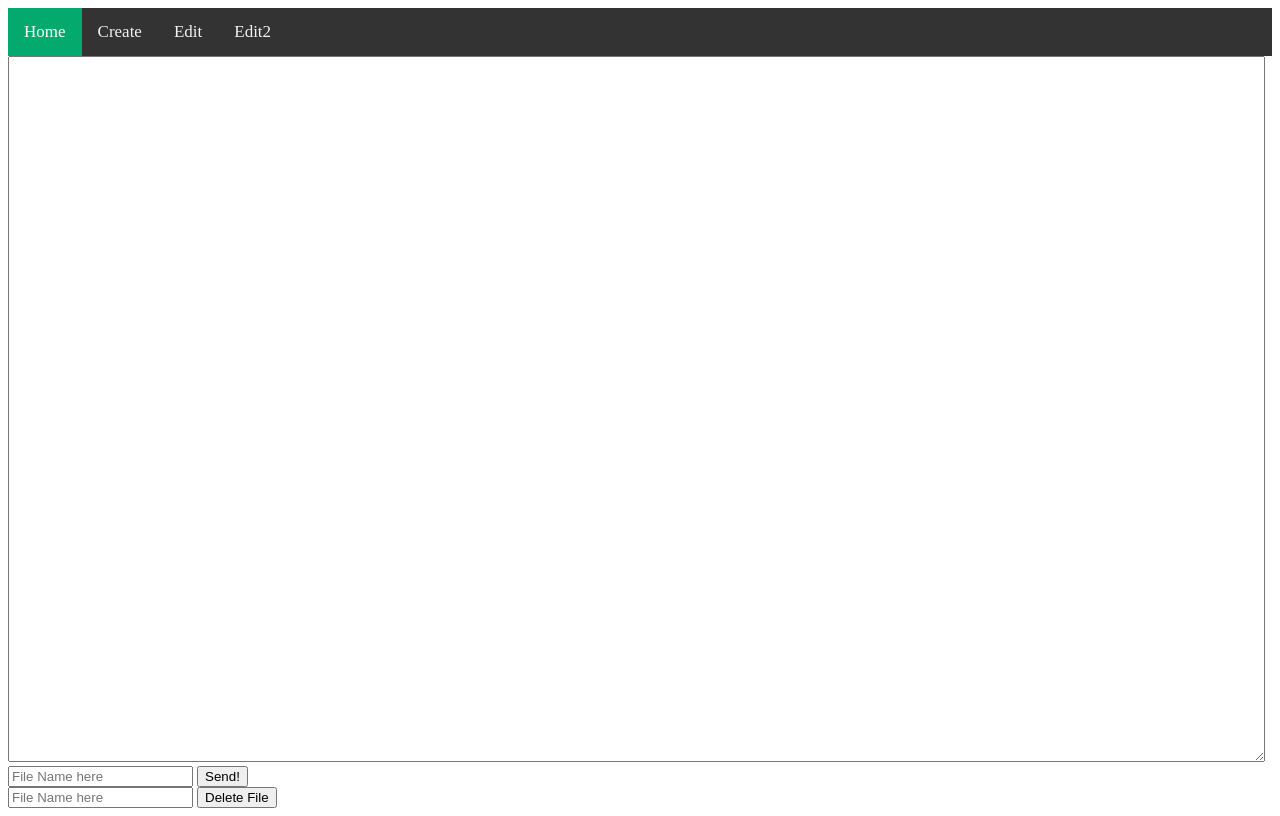
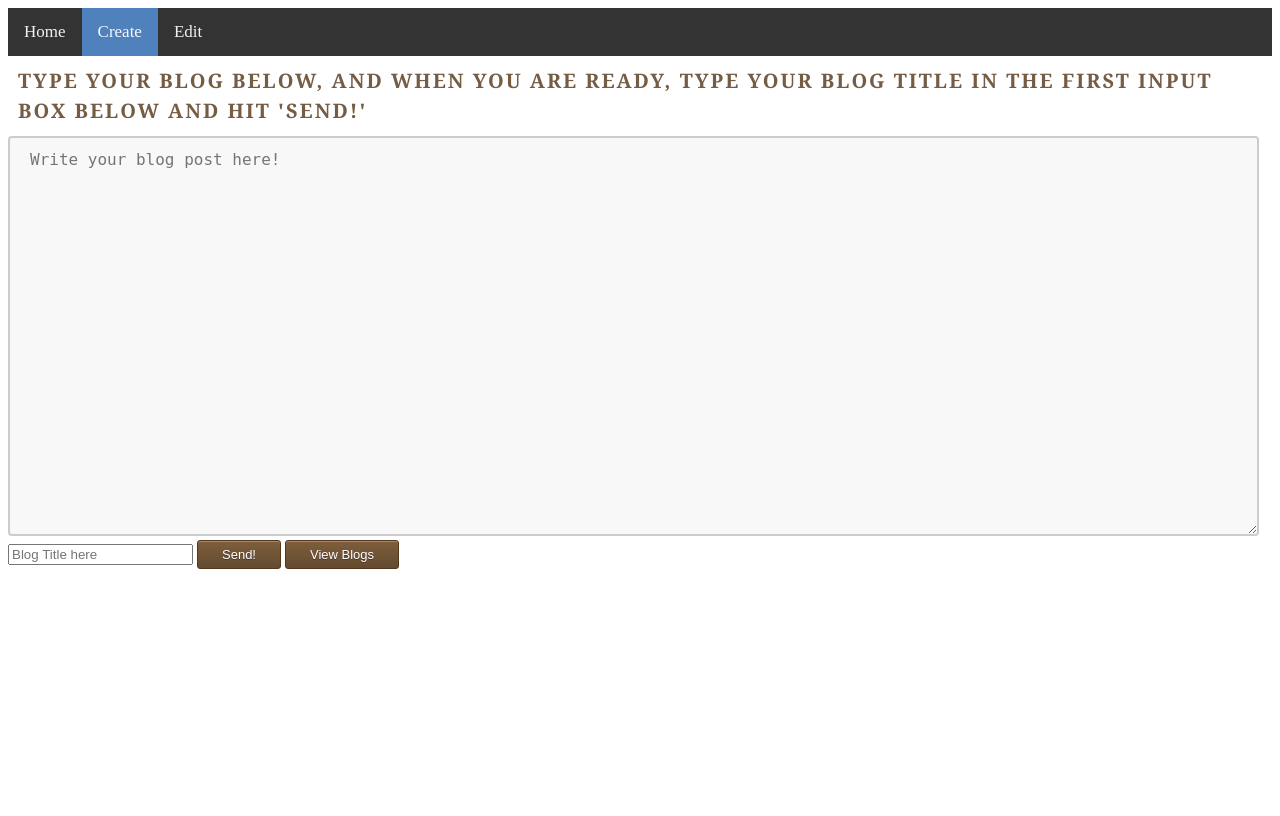
Before and after one commit to McKenzieSteenson/CS401final-project, a PHP site: page /create.php in a window 1280 px wide. After the commit the page ends 569 px from the top, so only its background shows below. Run offline with PHP 8.4, Linux system fonts and the light colour scheme; data that the repository does not hold is empty.

Commit message:
nearly finished product

```diff
--- a/create.php
+++ b/create.php
@@ -6,8 +6,13 @@
   <title>Create Your Blog</title>
 </head>
 
-<?php echo file_get_contents("html/nav.html"); ?>
+<div class="topnav">
+    <a href="../index.php">Home</a></li>
+    <a class="active" href="../create.php" >Create</a>
+    <a href="../edit.php">Edit</a>
+</div>
 
+<?php echo "<h3>Type your blog below, and when you are ready, type your blog title in the first input box below and hit 'Send!'</h3>" ?>
 
 <?php
     if( $_POST["name"] || $_POST["data"] ) {
@@ -16,7 +21,7 @@
 
         $folder="files/";
         $ext=".txt";
-        $file_name=$folder."".$file_name."".$ext;
+        $file_name=$folder."".$file_name;//."".$ext;
         if(file_exists($file_name)){
             // Do something if file already exists
 
@@ -28,26 +33,16 @@
     }
 
 
-if(isset($_POST['delete_file']))
-{
- $file_name=$_POST['file_name'];
- $folder="files/";
- $ext=".txt";
- $file_name=$folder."".$file_name."".$ext;
- unlink($file_name);
-}
 ?>
 
 <html>
     <body>
-        <form action = "?" method = "POST" id="raw-text" >
-            <textarea name="data" rows="10" id="raw" style="word-wrap: break-word; resize: horizontal; height: 700px; width: 99%"></textarea>
-            <input name="name" placeholder="File Name here"></input>
-            <button name="submit">Send!</button>
-        </form>
-        <form method="post" action="create.php" id="delete_form">
-            <input placeholder="File Name here" type="text" name="file_name">
-            <input type="submit" value="Delete File" name="delete_file">
+        <form action = " ? " method = "POST" id="raw-text" >
+            <textarea name="data" class='blogInput' placeholder="Write your blog post here!"></textarea>
+            <input name="name" placeholder="Blog Title here"></input>
+            <button class="myButton" name="submit">Send!</button>
+            <button type="button" class="myButton" onClick="document.location.href='index.php'">View Blogs</button>
+
         </form>
     </body>
 </html>
--- a/css/style.css
+++ b/css/style.css
@@ -1,5 +1,33 @@
 h1 {
-    color:blue;
+  font-family: georgia,serif;
+  color: #755c44;
+  font-size: 50px;
+  letter-spacing: 0.1em;
+  line-height: 1.5em;
+  text-transform: uppercase;
+  margin: 10px;
+}
+
+h2 {
+  font-family: georgia,serif;
+  color: #755c44;
+  font-size: 30px;
+  letter-spacing: 0.1em;
+  line-height: 1.5em;
+  text-transform: uppercase;
+  margin: 10px;
+  text-align: center;
+}
+
+h3 {
+  font-family: georgia,serif;
+  color: #755c44;
+  font-size: 20px;
+  letter-spacing: 0.1em;
+  line-height: 1.5em;
+  text-transform: uppercase;
+  margin: 10px;
+  text-align: left;
 }
 
 /* Add a black background color to the top navigation */
@@ -21,11 +49,86 @@ h1 {
   /* Change the color of links on hover */
   .topnav a:hover {
     background-color: #ddd;
-    color: black;
+    background: #695C44;
   }
 
   /* Add a color to the active/current link */
-  .topnav a.active {
-    background-color: #04AA6D;
-    color: white;
+  .topnav .active {
+    color:            #F8F8F8;
+    background-color: #4f81bd;
+}
+
+  /* Header Title */
+.header {
+  padding: 40px;
+  text-align: center;
+  background: #f9f7f7;
+  margin:30px;
+  font-size:20px;
+}
+
+.blogTitle {
+  border-color:#695C44;
+ border-bottom:5px dashed;
+ margin:0px 10px 0px 10px;
+ padding-left:5px;
+ color:#666666;
+ font-family:Tahoma;
+ font-size:25px;
+ font-variant:normal;
+ font-weight:lighter;
+ letter-spacing:3px;
+ text-transform:uppercase;
+}
+
+.content {
+  font-family: georgia,serif;
+  font-size: 20px;
+  line-height: 20px;
+  letter-spacing:1px;
   }
+
+.contentTitle {
+    font-family: georgia,serif;
+    font-size: 25px;
+    line-height: 20px;
+    letter-spacing:1px;
+    text-decoration: underline, solid;
+  }
+
+.blogInput {
+  word-wrap: break-word;
+  resize: horizontal;
+  height: 400px;
+  width: 99%;
+  padding: 12px 20px;
+  box-sizing: border-box;
+  border: 2px solid #ccc;
+  border-radius: 4px;
+  background-color: #f8f8f8;
+  font-size: 16px;
+}
+
+.myButton {
+	box-shadow:inset 0px 1px 0px 0px #a6827e;
+	background:linear-gradient(to bottom, #7d5d3b 5%, #634b30 100%);
+	background-color:#7d5d3b;
+	border-radius:3px;
+	border:1px solid #54381e;
+	display:inline-block;
+	cursor:pointer;
+	color:#ffffff;
+	font-family:Arial;
+	font-size:13px;
+	padding:6px 24px;
+	text-decoration:none;
+	text-shadow:0px 1px 0px #4d3534;
+}
+.myButton:hover {
+	background:linear-gradient(to bottom, #634b30 5%, #7d5d3b 100%);
+	background-color:#634b30;
+}
+.myButton:active {
+	position:relative;
+	top:1px;
+}
--- a/example.php
+++ /dev/null
@@ -1,3 +0,0 @@
-<?php
-
-echo "<p> This text is from the example.php file! </p>";
--- a/html/nav.html
+++ /dev/null
@@ -1,6 +0,0 @@
-<div class="topnav">
-    <a class="active" href="../index.php">Home</a>
-    <a href="../create.php">Create</a>
-    <a href="../edit.php">Edit</a>
-    <a href="../edit2.php">Edit2</a>
-  </div>
--- a/js/main.js
+++ /dev/null
@@ -1,4 +0,0 @@
-function helloJS()
-{
-    alert("The Dude Abides! (this is from the file js/main.js)");
-}
```
Also changed, not shown: edit.php (added, +102 -0 lines), edit2.php (deleted, +0 -65 lines), index.php (+34 -9 lines), README.md, img/thedude.jpg (deleted).
